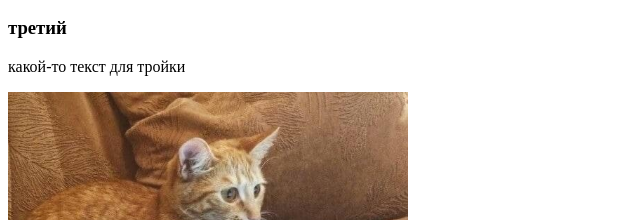
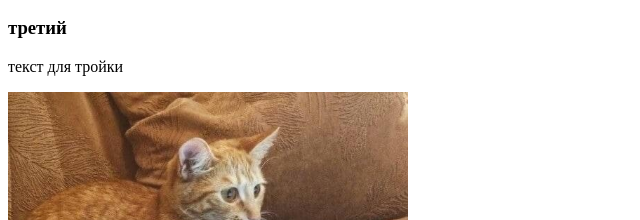
Before and after one commit to Rinaleo/git444, a plain HTML site: page index.html in a window 1280 px wide. Shown: the part 376-596 px from the top of the page, 0-640 px from the left. Drawn offline with Linux system fonts and the light colour scheme.

```diff
--- a/index.html
+++ b/index.html
@@ -23,7 +23,7 @@
 
     <div>
         <h3>третий</h3>
-        <p>какой-то текст для тройки</p>
+        <p>текст для тройки</p>
     </div>
 
     <img width="400px" src="cat.jpg">
```
